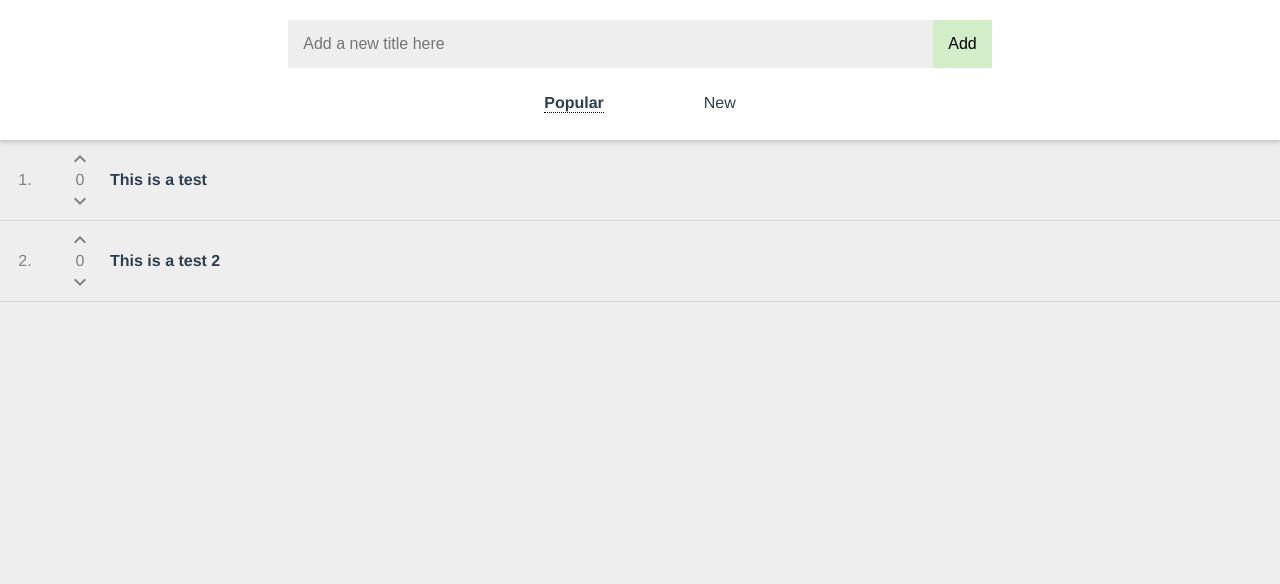
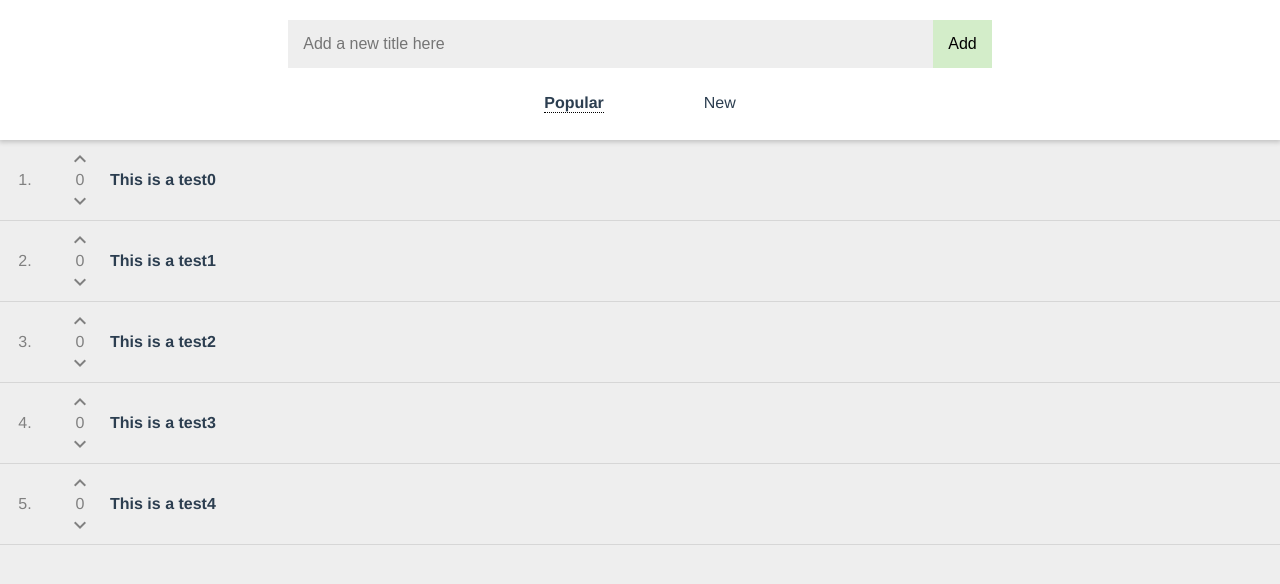
Before and after one commit to jiayingy/reddit-clone, a Vue app: page /#/ in a window 1280 px wide. Shown: the top 584 px of the page. Built offline with nearby package versions, Linux system fonts and the light colour scheme.

Commit message:
Add new titles on mount

```diff
--- a/src/components/Page.vue
+++ b/src/components/Page.vue
@@ -44,14 +44,12 @@ export default {
     },
   },
   mounted() {
-    this.entries.push({
-      title: 'This is a test',
-      numVotes: 0,
-    });
-    this.entries.push({
-      title: 'This is a test 2',
-      numVotes: 0,
-    });
+    for (let i = 0; i < 5; i += 1) {
+      this.addNewTitle({
+        title: `This is a test${this.id}`,
+        numVotes: 0,
+      });
+    }
   },
 };
 </script>
```
